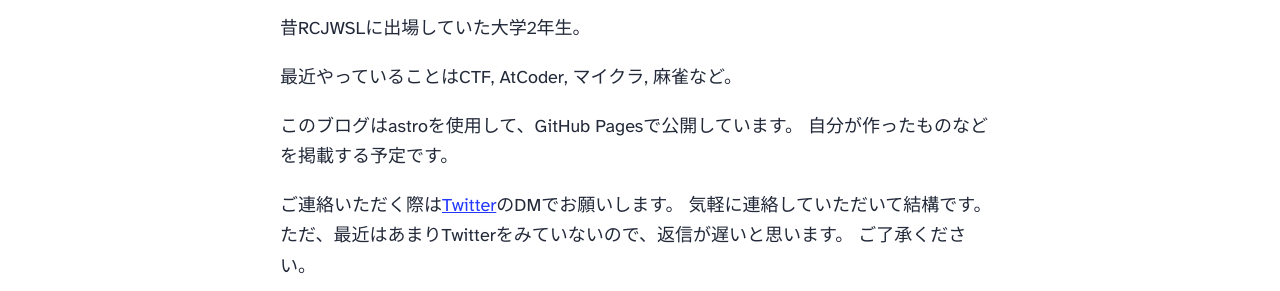
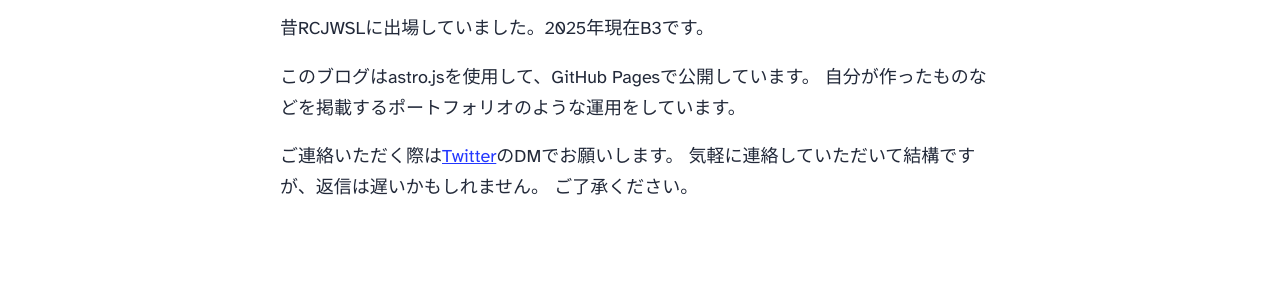
Before and after one commit to kanakana-rcj/kanakana-rcj.github.io, an Astro site: page / in a window 1280 px wide. Shown: the part 823-1114 px from the top of the page. Built offline with nearby package versions, Linux system fonts and the light colour scheme; Astro itself is replaced by a stand-in of ours.

Commit message:
update self-introduction

```diff
--- a/src/pages/index.astro
+++ b/src/pages/index.astro
@@ -5,23 +5,19 @@ import Layout from '../layouts/BlogPost.astro';
 <Layout
 	title="Kanakana"
 	description="About me"
-	pubDate={new Date('December 20 2024')}
+	pubDate={new Date('August 31 2025')}
 	heroImage="/aboutme.jpg"
 >
 	<p>
-		昔RCJWSLに出場していた大学2年生。
+		昔RCJWSLに出場していました。2025年現在B3です。
 	</p>
 	<p>
-		最近やっていることはCTF, AtCoder, マイクラ, 麻雀など。
-	</p>
-	<p>
-		このブログはastroを使用して、GitHub Pagesで公開しています。
-		自分が作ったものなどを掲載する予定です。
+		このブログはastro.jsを使用して、GitHub Pagesで公開しています。
+		自分が作ったものなどを掲載するポートフォリオのような運用をしています。
 	</p>
 	<p>
 		ご連絡いただく際は<a href = "https://x.com/kanakana_robot">Twitter</a>のDMでお願いします。
-		気軽に連絡していただいて結構です。
-		ただ、最近はあまりTwitterをみていないので、返信が遅いと思います。
+		気軽に連絡していただいて結構ですが、返信は遅いかもしれません。
 		ご了承ください。
 	</p>
 </Layout>
```
